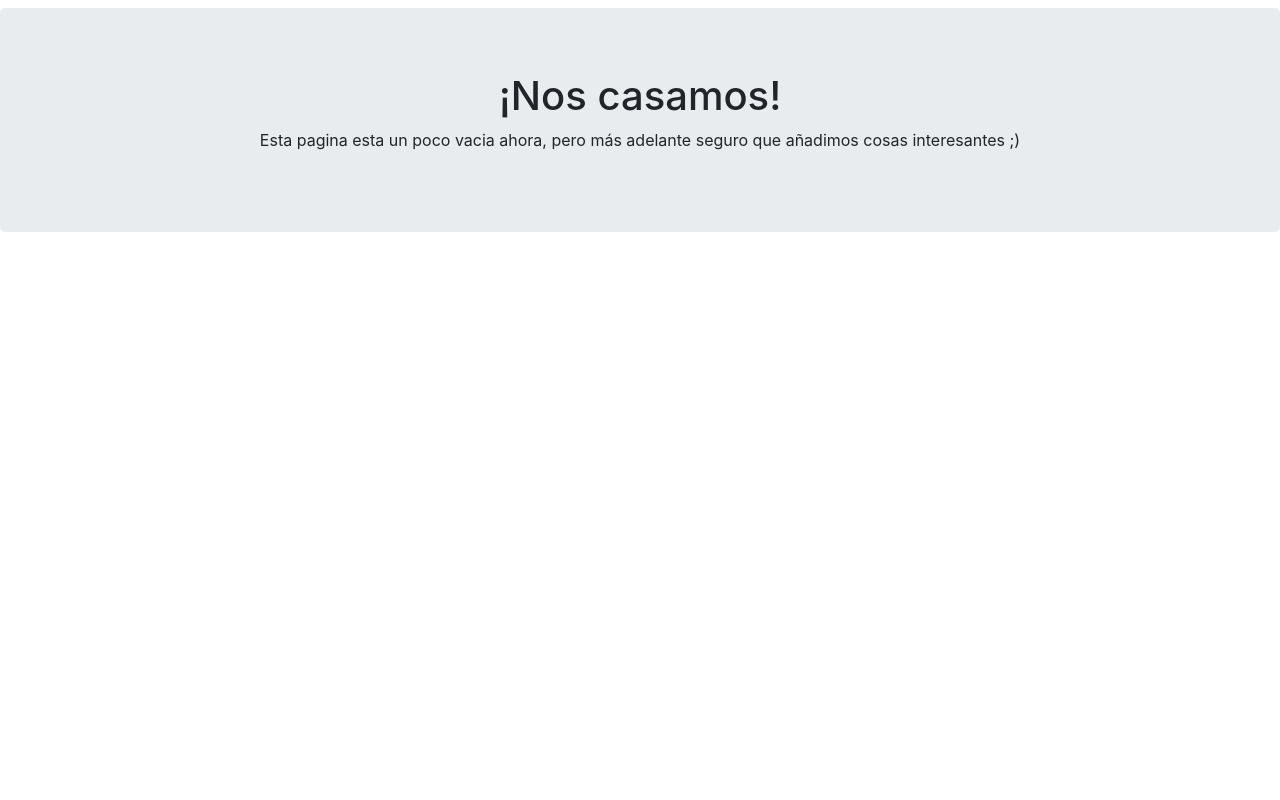
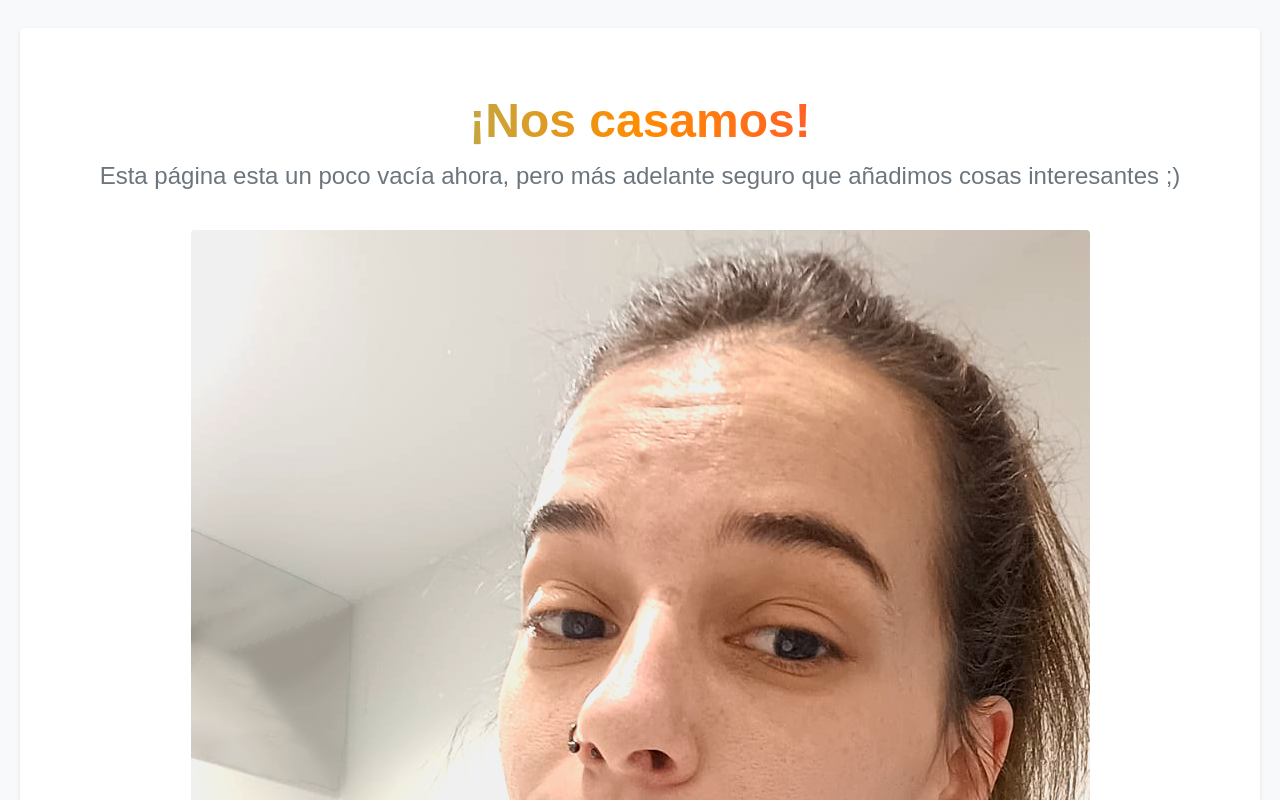
Before and after one commit to ArabyYayo/bodorrio, a plain HTML site: page index.html in a window 1280 px wide. Shown: the top 800 px of the page. Drawn offline with nearby package versions, Linux system fonts and the light colour scheme.

Commit message:
Add files via upload

```diff
--- a/index.html
+++ b/index.html
@@ -14,27 +14,31 @@
 
 
 <!-- CSS -->
+  <link rel="stylesheet" href="style.css">
+
 <title>Araceli y Pelayo</title>
 <link rel="icon" href="images/icon.ico">
 </head>
-<body>
 
 
 
+<body>
 <section>
   <div class="bigContainer">
   <div class="jumbotron text-center mt-2">
     <div class="container">
-
       <div class="row">
         <div class="col-12">
           <h1 id="name">¡Nos casamos!</h1>
-          <p data-i18n="index_p1">Esta pagina esta un poco vacia ahora, pero más adelante seguro que añadimos cosas interesantes ;)</p>
+          <p data-i18n="index_p1">Esta página esta un poco vacía ahora, pero más adelante seguro que añadimos cosas interesantes ;)</p>
+          <img src="res/wip.png">
         </div>
       </div>
     </div>
     </div>
   </div>
 </section>
+  </body>
+
 
 </html>
--- /dev/null
+++ b/style.css
@@ -0,0 +1,61 @@
+/* General Styles */
+body {
+  font-family: 'Arial', sans-serif;
+  margin: 0;
+  padding: 0;
+  background-color: #f8f9fa;
+  color: #343a40;
+}
+
+.bigContainer {
+  padding: 20px;
+}
+
+/* Jumbotron Styles */
+.jumbotron {
+  background-color: #ffffff;
+  padding: 2rem 1rem;
+  border-radius: 0.3rem;
+  box-shadow: 0 2px 4px rgba(0, 0, 0, 0.1);
+}
+
+.jumbotron h1 {
+  font-size: 2.5rem;
+  font-weight: bold;
+  background: linear-gradient(to right, #40E0D0, #FF8C00, #FF0080);
+  -webkit-background-clip: text;
+  color: transparent;
+  border: 20px, black;
+}
+
+.jumbotron p {
+  font-size: 1.2rem;
+  color: #6c757d;
+}
+
+.jumbotron img {
+  max-width: 100%;
+  height: auto;
+  margin-top: 20px;
+    border-radius: 4px;
+transition: transform 2.0s ease-in-out; ;
+}
+
+.jumbotron img:hover {
+    transform: scale(8.0);
+}
+
+/* Responsive Styles */
+@media (min-width: 576px) {
+  .jumbotron {
+    padding: 4rem 2rem;
+  }
+
+  .jumbotron h1 {
+    font-size: 3rem;
+  }
+
+  .jumbotron p {
+    font-size: 1.5rem;
+  }
+}
```
Also changed, not shown: res/wip.png (added), 1 other file.
